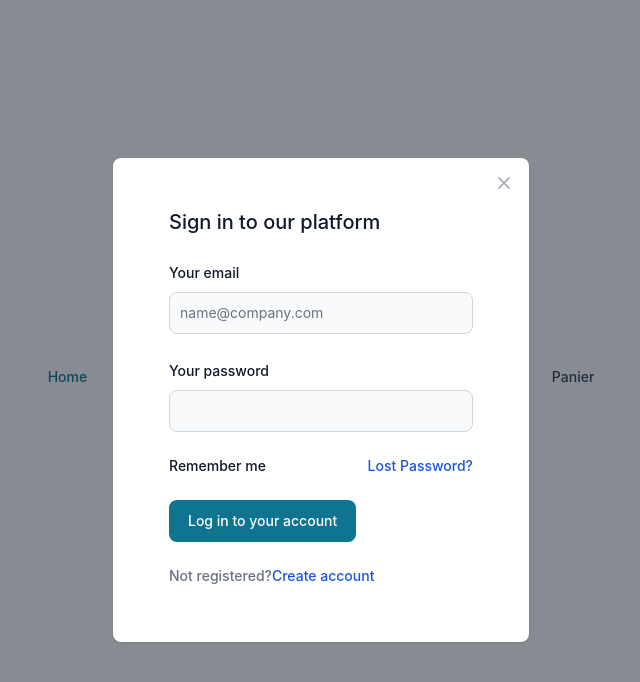
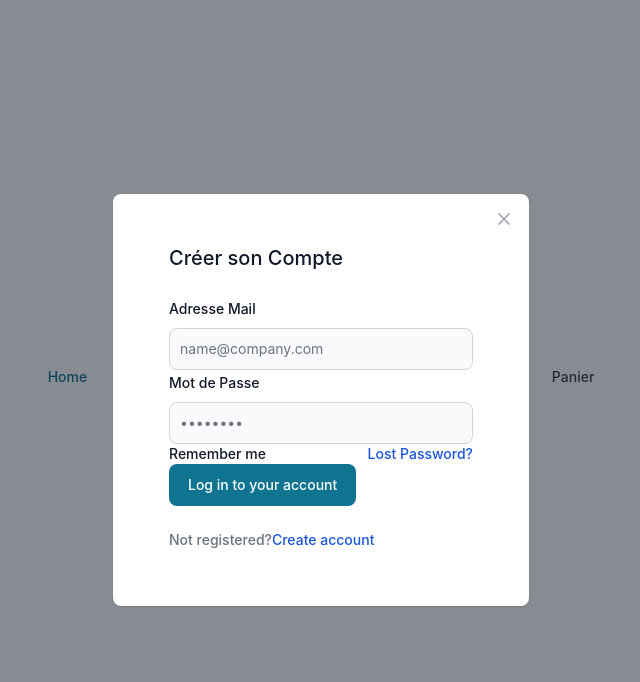
Before and after one commit to LouisMaupas/ecom, a React (Vite) app: page / in a window 1280 px wide. Both pictures are taken after a click on the button "S'inscrire". Shown: the top 682 px of the page, without its empty margins (319-959 px from the left). Built offline with nearby package versions, Linux system fonts and the light colour scheme; no server answers.

Commit message:
feat: basic athentication

```diff
--- a/src/components/forms/SignUp/SignUp.tsx
+++ b/src/components/forms/SignUp/SignUp.tsx
@@ -1,10 +1,27 @@
 import React, { useState } from 'react';
+import {auth} from '../../../config/firebase'
+import {createUserWithEmailAndPassword} from 'firebase/auth'
 import {Button, Label, TextInput, Modal} from "flowbite-react"
 import Login from "../Login/Login"
 
 function SignUp() {
 
     const [showModal, setShowModal] = useState(false);
+    const [email, setEmail] = useState('');
+    const [password, setPassword] = useState('');
+
+    const handleSubmit = (e: React.FormEvent<HTMLFormElement>) => {
+        e.preventDefault();
+        createUserWithEmailAndPassword(auth, email, password)
+            .then((userCredential) => {
+                // Signed in
+                const user = userCredential.user;
+                console.log(user);
+            })
+            .catch((error) => {
+                console.log(error);
+            });
+    }
 
     // @ts-ignore
     return (
@@ -22,18 +39,47 @@ function SignUp() {
                 <Modal.Body>
                     <div className="space-y-6 px-6 pb-4 sm:pb-6 lg:px-8 xl:pb-8">
                         <h3 className="text-xl font-medium text-gray-900 dark:text-white">
-                            Sign in to our platform
+                            Créer son Compte
                         </h3>
+                        {/* <div>
+                            <div className="mb-2 block">
+                                <Label
+                                    htmlFor="first-name"
+                                    value="Prénom"
+                                />
+                            </div>
+                            <TextInput
+                                id="first-name"
+                                placeholder="Thierry"
+                                required={true}
+                            />
+                        </div>
+                        <div>
+                            <div className="mb-2 block">
+                                <Label
+                                    htmlFor="last-name"
+                                    value="Nom"
+                                />
+                            </div>
+                            <TextInput
+                                id="last-name"
+                                placeholder="Chevalier"
+                                required={true}
+                            />
+                        </div> */}
+                        <form onSubmit={handleSubmit}>
                             <div>
                                 <div className="mb-2 block">
                                     <Label
                                         htmlFor="email"
-                                    value="Your email"
+                                        value="Adresse Mail"
                                     />
                                 </div>
                                 <TextInput
                                     id="email"
                                     placeholder="name@company.com"
+                                    value={email}
+                                    onChange={(e) => setEmail(e.target.value)}
                                     required={true}
                                 />
                             </div>
@@ -41,12 +87,15 @@ function SignUp() {
                                 <div className="mb-2 block">
                                     <Label
                                         htmlFor="password"
-                                    value="Your password"
+                                        value="Mot de Passe"
                                     />
                                 </div>
                                 <TextInput
                                     id="password"
                                     type="password"
+                                    placeholder="••••••••"
+                                    value={password}
+                                    onChange={(e) => setPassword(e.target.value)}
                                     required={true}
                                 />
                             </div>
@@ -65,10 +114,11 @@ function SignUp() {
                                 </a>
                             </div>
                             <div className="w-full">
-                            <Button>
+                                <Button type='submit'>
                                     Log in to your account
                                 </Button>
                             </div>
+                        </form>
                         <div className="text-sm font-medium text-gray-500 dark:text-gray-300">
                             Not registered?
                             <a
```
Lines whose indentation alone changed are shown as unchanged.
